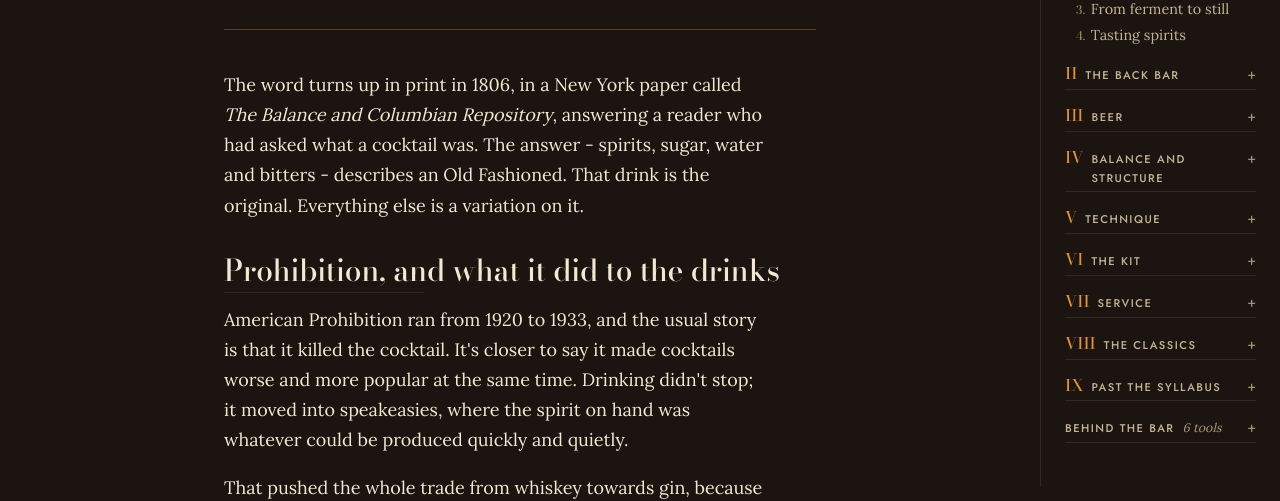
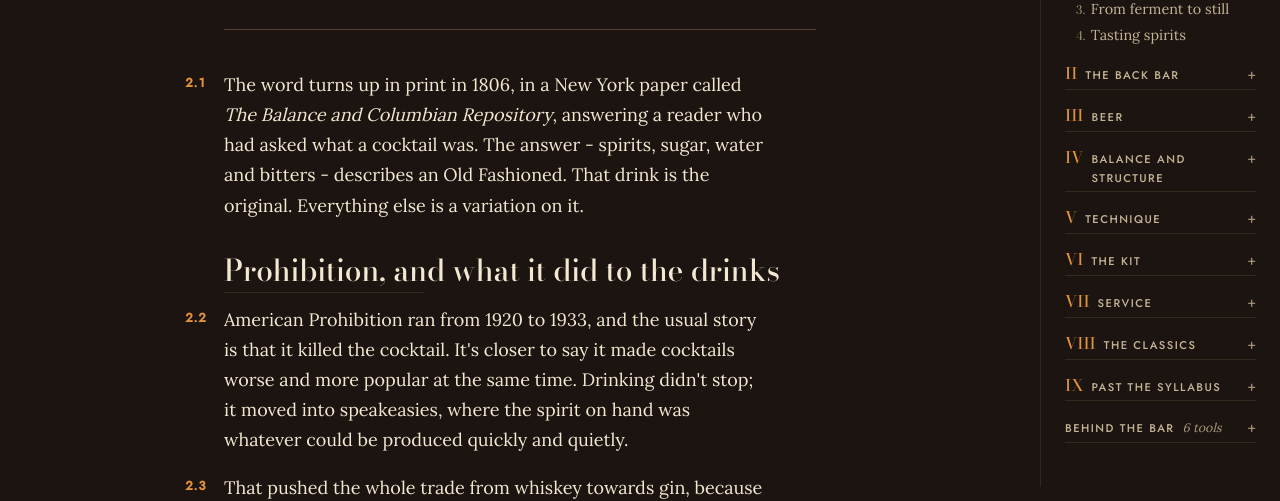
Before and after one commit to akkibhat/bar, a Next.js app: page /book/a-short-history in a window 1280 px wide. Shown: the part 313-814 px from the top of the page. Built offline with nearby package versions, Linux system fonts and the light colour scheme.

Commit message:
Number each clause in a chapter's left margin, lined up with its first line or its top rule

```diff
--- a/app/book/[slug]/page.tsx
+++ b/app/book/[slug]/page.tsx
@@ -99,7 +99,7 @@ export default async function ChapterPage({
       </header>
 
       {/* ---- Body ------------------------------------------------ */}
-      <Typeset body={chapter.body} />
+      <Typeset body={chapter.body} chapterNo={chapter.n} />
 
       {/* ---- On the shelf ---------------------------------------- */}
       {drinks.length > 0 && (
--- a/app/globals.css
+++ b/app/globals.css
@@ -2273,3 +2273,44 @@ body:has(.door2) > footer { display: none; }
 
 /* The swatch before a spec line on a drink page: the key to the glass. */
 .spec__swatch { width: 0.85rem; height: 0.85rem; flex: none; align-self: center; margin-right: 0.15rem; }
+
+/* ---------------------------------------------------------------------
+   Clause numbers
+
+   A manual numbers its paragraphs so one can be cited. The number hangs in
+   the left margin on a wide screen and is not shown where there is no
+   margin to hold it, which is every phone and most tablets: it is a way to
+   cite a paragraph, not something the text needs to be understood.
+
+   It lines up with the first line of the block. A note and a still-to-do
+   have a rule along their top edge, so theirs lines up with that rule
+   instead: the number and the line read as one mark.
+   --------------------------------------------------------------------- */
+.clause { position: relative; }
+.clause__n { display: none; }
+@media (min-width: 64rem) {
+  .clause__n {
+    display: block;
+    position: absolute;
+    right: calc(100% + 1.1rem);
+    top: 0;
+    width: 3.6rem;
+    text-align: right;
+    font-family: var(--font-ui);
+    font-size: 0.78rem;
+    font-weight: 600;
+    letter-spacing: 0.06em;
+    color: var(--accent-book);
+    /* The prose line is 1.7 tall; the figure sits on that first line's
+       middle rather than its top edge. */
+    line-height: 1.7rem;
+    height: 1.7rem;
+  }
+  .clause--note .clause__n,
+  .clause--unsure .clause__n {
+    /* Level with the block's top rule, not the text inside it. */
+    line-height: 1;
+    height: auto;
+    transform: translateY(-50%);
+  }
+}
--- a/components/Typeset.tsx
+++ b/components/Typeset.tsx
@@ -13,7 +13,14 @@ import IbaLinks from './IbaLinks';
  * own presentation. Keeping this in one place means the authoring format
  * stays small and every chapter looks consistent.
  */
-export default function ChapterBody({ body }: { body: Block[] }) {
+export default function ChapterBody({
+  body,
+  chapterNo,
+}: {
+  body: Block[];
+  /** The chapter's number in the book, which prefixes every clause number. */
+  chapterNo?: number;
+}) {
   /* Headings are numbered here rather than in the block loop so the ids
      match what `BookIndex` links to - both derive them from the same
      function over the same body, which is the only way two components
@@ -33,14 +40,46 @@ export default function ChapterBody({ body }: { body: Block[] }) {
     }
   });
 
+  /* Clause numbers, in the margin: 16.1, 16.2 ... down the chapter, the way
+     a manual numbers its paragraphs so one can be cited ("see 16.4"). Only
+     the blocks that make a statement are numbered. Headings, figures, spec
+     sheets and tools are not: a heading names a group of clauses and a
+     figure illustrates one. Resolved up front, like the heading ids, so
+     nothing is counted while rendering. */
+  const clauses = new Map<number, string>();
+  if (chapterNo !== undefined) {
+    let k = 0;
+    body.forEach((block, i) => {
+      if (NUMBERED.has(block.kind)) {
+        k += 1;
+        clauses.set(i, `${chapterNo}.${k}`);
+      }
+    });
+  }
+
   return (
     <div className="prose-paper">
-      {body.map((block, i) => (
-        <BlockView key={i} block={block} id={ids.get(i)} />
-      ))}
+      {body.map((block, i) => {
+        const view = <BlockView key={i} block={block} id={ids.get(i)} />;
+        const no = clauses.get(i);
+        if (!no) return view;
+        /* A wrapper only to carry the number. It is positioned in the
+           margin by CSS and hidden where there is no margin to hold it. */
+        return (
+          <div key={i} className={`clause clause--${block.kind}`} id={`c-${no.replace('.', '-')}`}>
+            <span className="clause__n nums" aria-hidden="true">
+              {no}
+            </span>
+            {view}
+          </div>
+        );
+      })}
     </div>
   );
 }
+
+/** The block kinds that get a clause number. */
+const NUMBERED = new Set<Block['kind']>(['p', 'list', 'steps', 'note', 'unsure', 'quote']);
 
 function BlockView({ block, id }: { block: Block; id?: string }) {
   switch (block.kind) {
```
